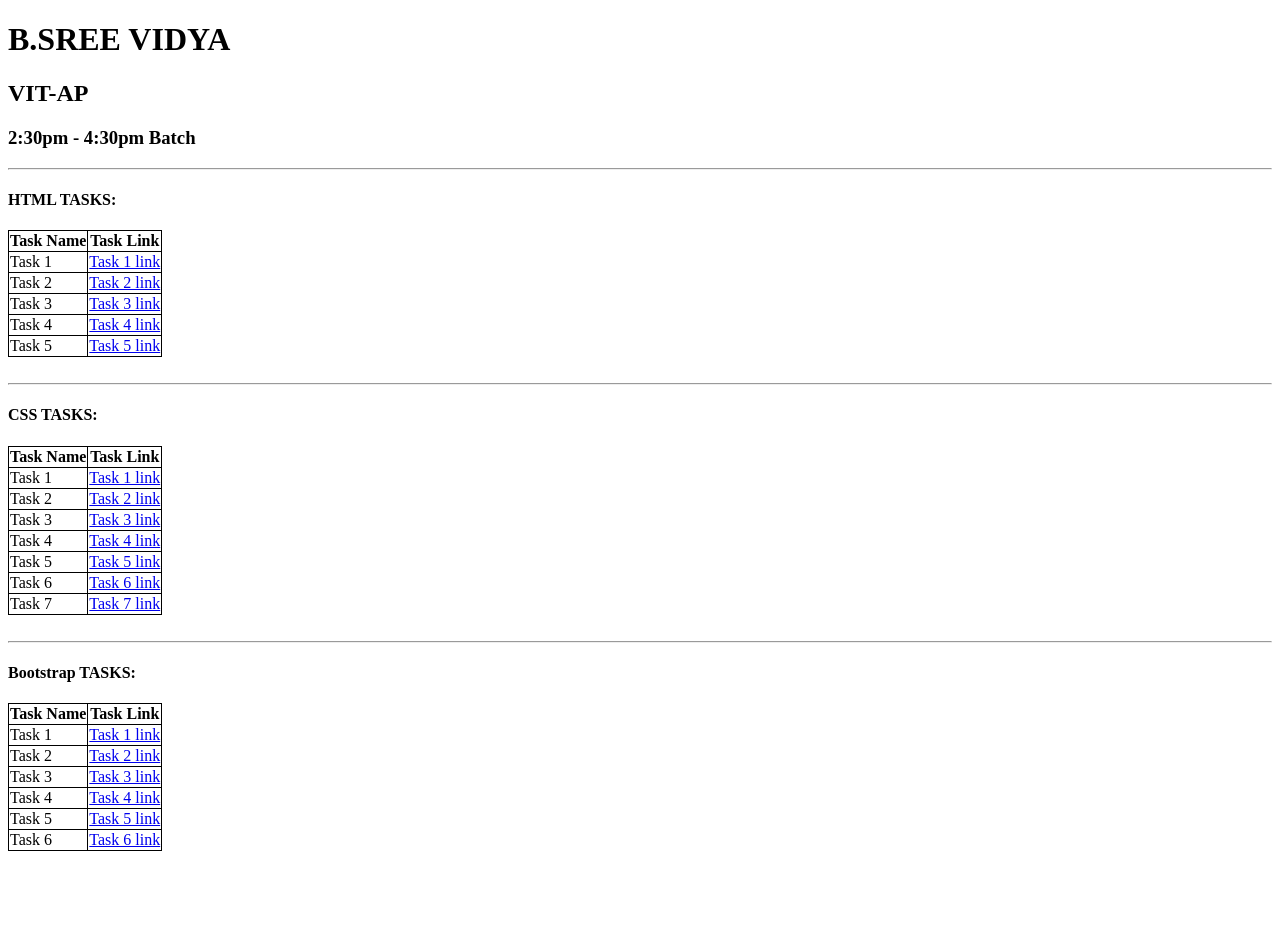
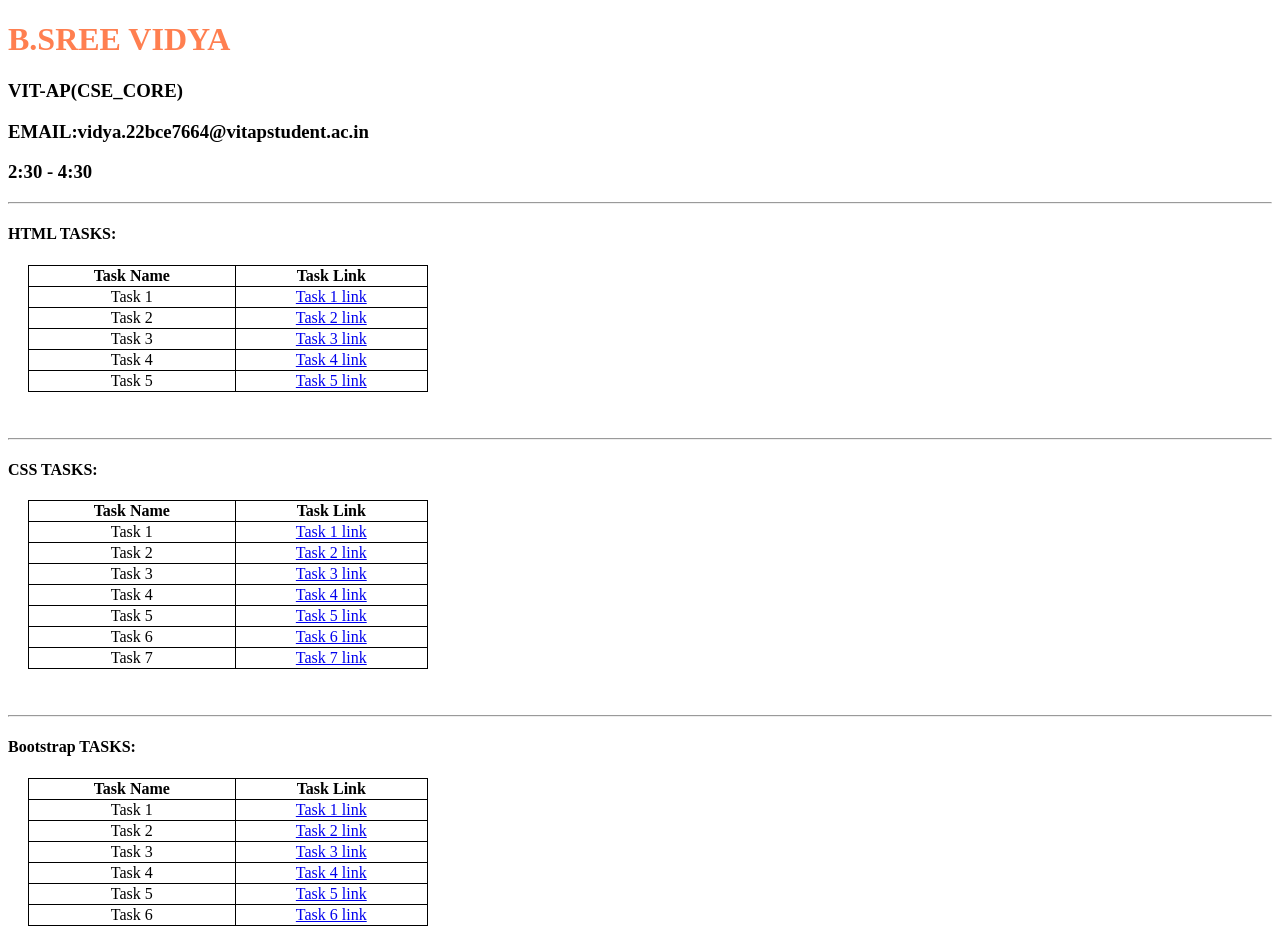
Before and after one commit to SreeVidya-05/MERNTASKS, a plain HTML site: page index.html in a window 1280 px wide. Before the commit the page ends 877 px from the top, so only its background shows below. Drawn offline with Linux system fonts and the light colour scheme.

Commit message:
modify index.html

```diff
--- a/index.html
+++ b/index.html
@@ -12,13 +12,18 @@
         border: 1px solid black;
         border-collapse: collapse;
       }
+      table {
+        width: 400px;
+        text-align: center;
+        margin: 20px;
+      }
     </style>
   </head>
   <body>
-    <h1>B.SREE VIDYA</h1>
-    <h2>VIT-AP</h2>
-
-    <h3>2:30pm - 4:30pm Batch</h3>
+    <h1 style="color: coral">B.SREE VIDYA</h1>
+    <h3>VIT-AP(CSE_CORE)</h3>
+    <h3>EMAIL:vidya.22bce7664@vitapstudent.ac.in</h3>
+    <h3>2:30 - 4:30</h3>
 
     <hr />
 
```
